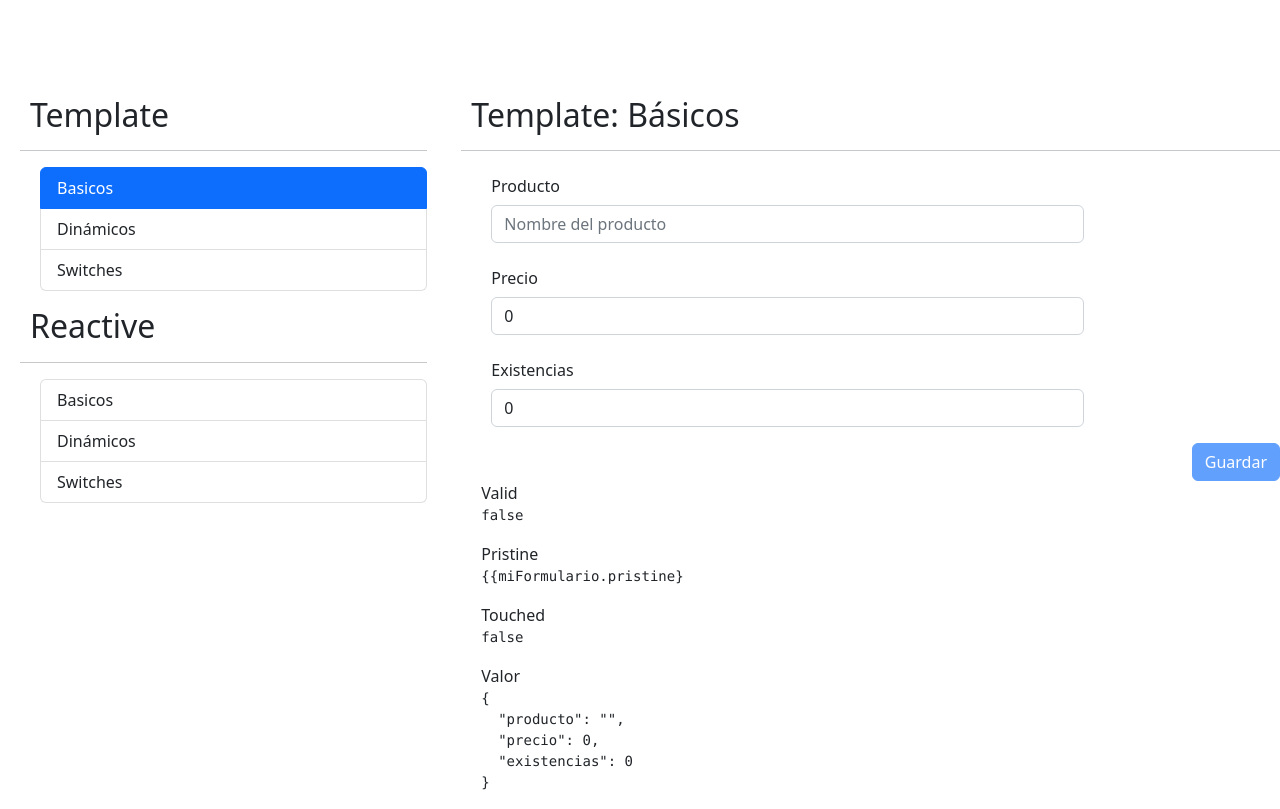
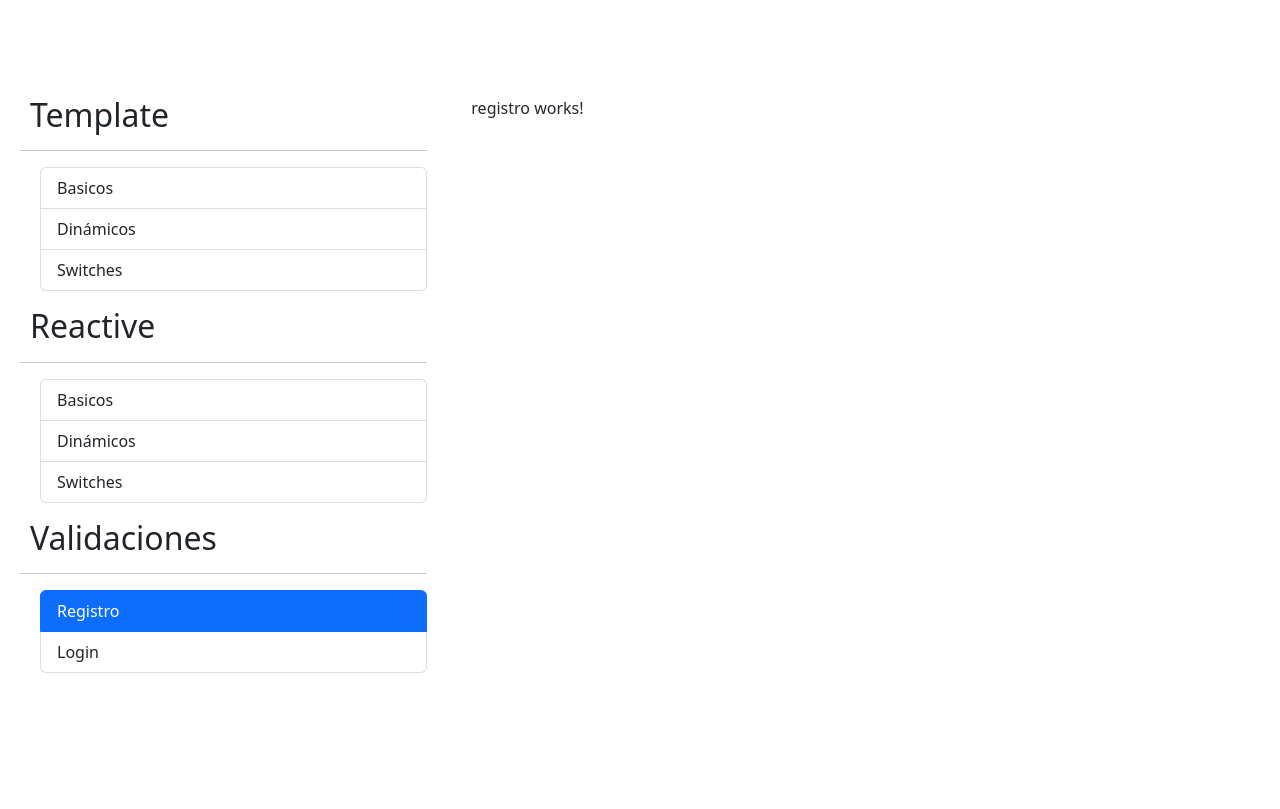
Before and after one commit to acostaandrea/formulariosApp, an Angular app: page /auth/registro in a window 1280 px wide. Before the commit this address led to /template/basicos. Built offline with nearby package versions, Linux system fonts and the light colour scheme.

Commit message:
hasta video 270

```diff
--- a/src/app/app-routing.module.ts
+++ b/src/app/app-routing.module.ts
@@ -9,6 +9,10 @@
   {
     path: 'reactive',
     loadChildren: () => import('./reactive/reactive.module').then(m => m.ReactiveModule)
+  },
+  {
+    path: 'auth',
+    loadChildren: () => import('./auth/auth.module').then(m => m.AuthModule)
   },
   {
     path:'**',
--- /dev/null
+++ b/src/app/auth/pages/login/login.component.html
@@ -0,0 +1 @@
+<p>login works!</p>
--- /dev/null
+++ b/src/app/auth/pages/login/login.component.ts
@@ -0,0 +1,16 @@
+import { Component, OnInit } from '@angular/core';
+
+@Component({
+  selector: 'app-login',
+  templateUrl: './login.component.html',
+  styles: [
+  ]
+})
+export class LoginComponent implements OnInit {
+
+  constructor() { }
+
+  ngOnInit(): void {
+  }
+
+}
--- /dev/null
+++ b/src/app/auth/pages/registro/registro.component.html
@@ -0,0 +1 @@
+<p>registro works!</p>
--- /dev/null
+++ b/src/app/auth/pages/registro/registro.component.ts
@@ -0,0 +1,16 @@
+import { Component, OnInit } from '@angular/core';
+
+@Component({
+  selector: 'app-registro',
+  templateUrl: './registro.component.html',
+  styles: [
+  ]
+})
+export class RegistroComponent implements OnInit {
+
+  constructor() { }
+
+  ngOnInit(): void {
+  }
+
+}
--- a/src/app/shared/sidemenu/sidemenu.component.html
+++ b/src/app/shared/sidemenu/sidemenu.component.html
@@ -19,3 +19,11 @@
 </li>
 
 </ul>
+<h2 class="mt-3">
+    Validaciones
+</h2>
+<hr>
+<ul class="list-group">
+    <li class="list-group-item" [routerLink]="[item.ruta]" *ngFor="let item of authMenu" routerLinkActive="active">
+        {{item.texto}}
+    </li>
--- a/src/app/shared/sidemenu/sidemenu.component.ts
+++ b/src/app/shared/sidemenu/sidemenu.component.ts
@@ -43,5 +43,16 @@
     },
   ]
 
+  authMenu: MenuItem[]= [
+    {
+      texto: 'Registro',
+      ruta: './auth/registro'
+    },
+    {
+      texto: 'Login',
+      ruta: './auth/login'
+    }
+  ]
+
 
 }
```
Also changed, not shown: src/app/auth/auth-routing.module.ts (added, +23 -0 lines), src/app/auth/auth.module.ts (added, +19 -0 lines).
